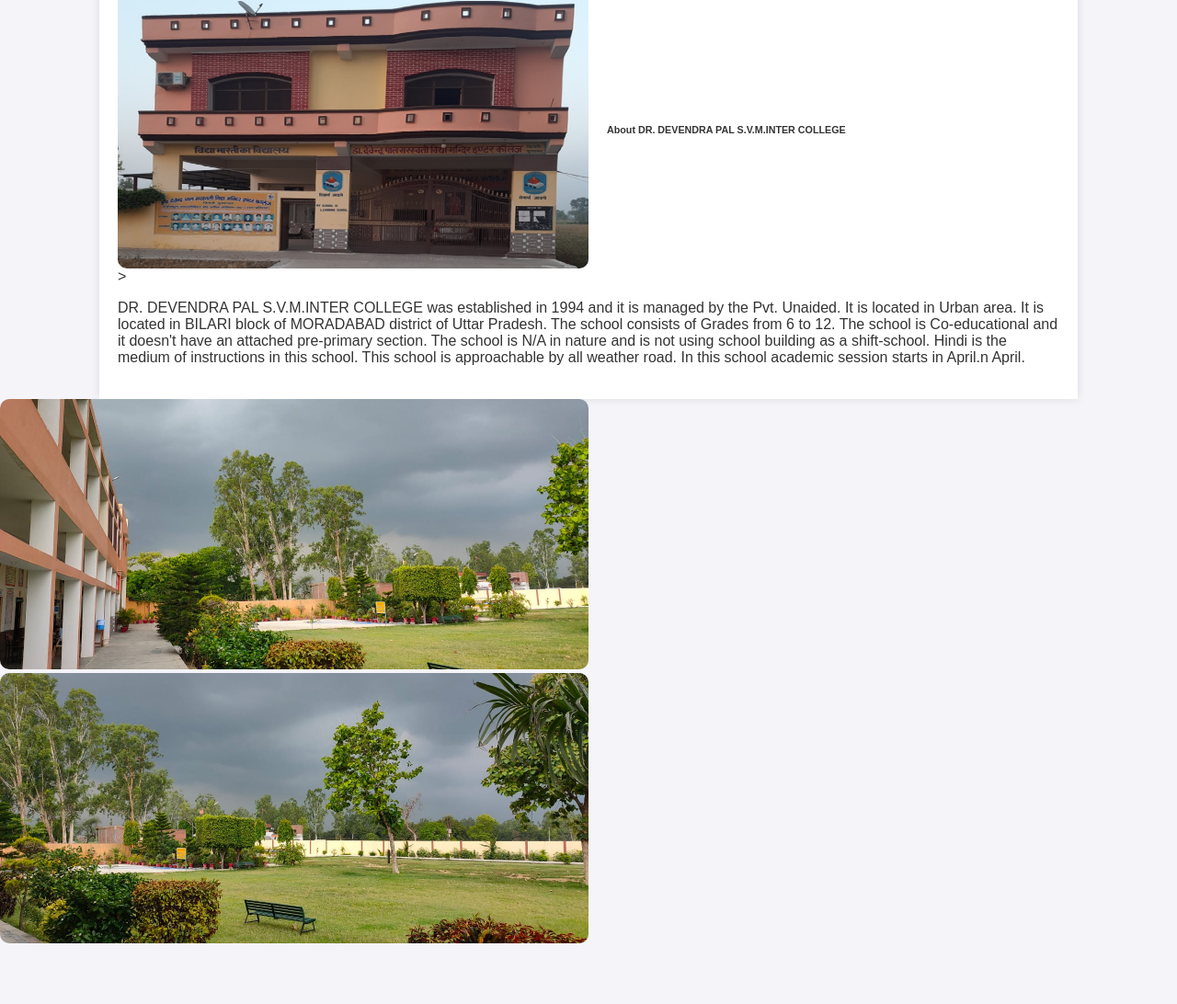
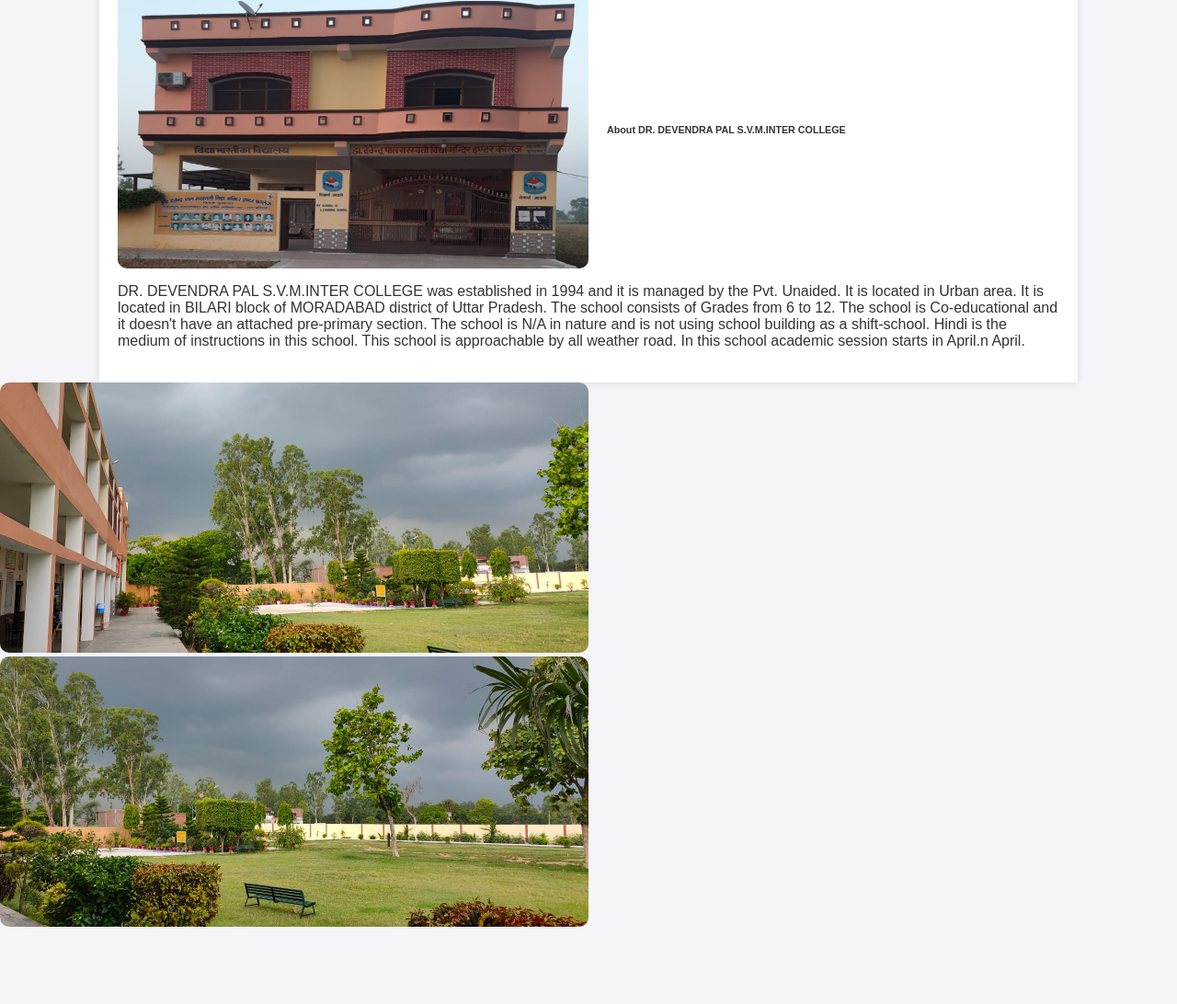
Before and after one commit to DhruvAryaDk/DkOfficial, a plain HTML site: page index.html in a window 1280 px wide. Shown: the part 1027-2119 px from the top of the page at 92% size. Drawn offline with Linux system fonts and the light colour scheme; grey boxes are pictures that could not be loaded.

Commit message:
Update index.html

```diff
--- a/index.html
+++ b/index.html
@@ -73,7 +73,8 @@
                     About DR. DEVENDRA PAL S.V.M.INTER COLLEGE
               </h6></div>
 
-  <div class="about-text"  <div>>
+  <div class="about-text"  <div>
+
        <p>
         DR. DEVENDRA PAL S.V.M.INTER COLLEGE was established in 1994 and it is managed by the Pvt. Unaided. It is located in Urban area. It is located in BILARI block of MORADABAD district of Uttar Pradesh. The school consists of Grades from 6 to 12. The school is Co-educational and it doesn't have an attached pre-primary section. The school is N/A in nature and is not using school building as a shift-school. Hindi is the medium of instructions in this school. This school is approachable by all weather road. In this school academic session starts in April.n April.</li>
 </p></div>    </p>
```
